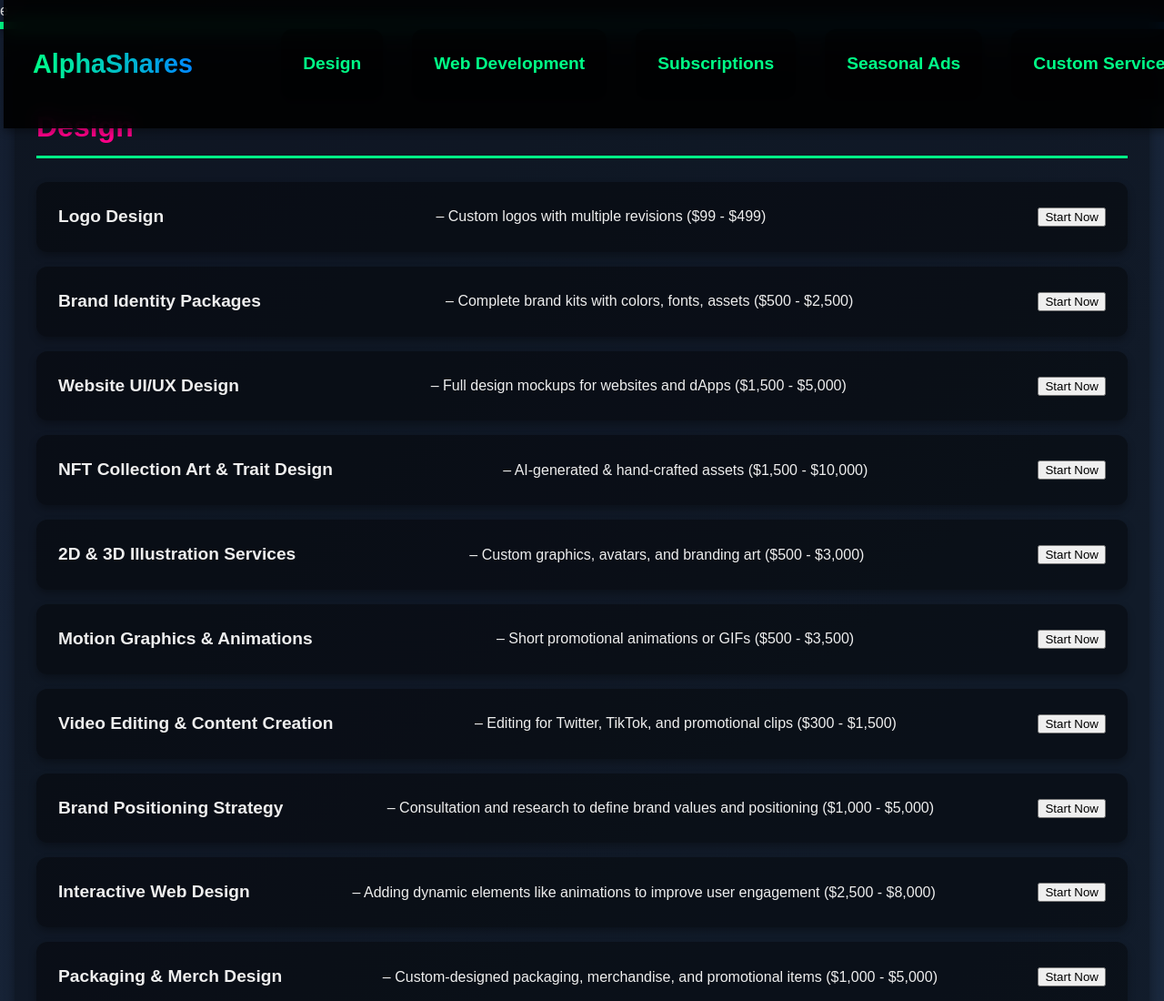
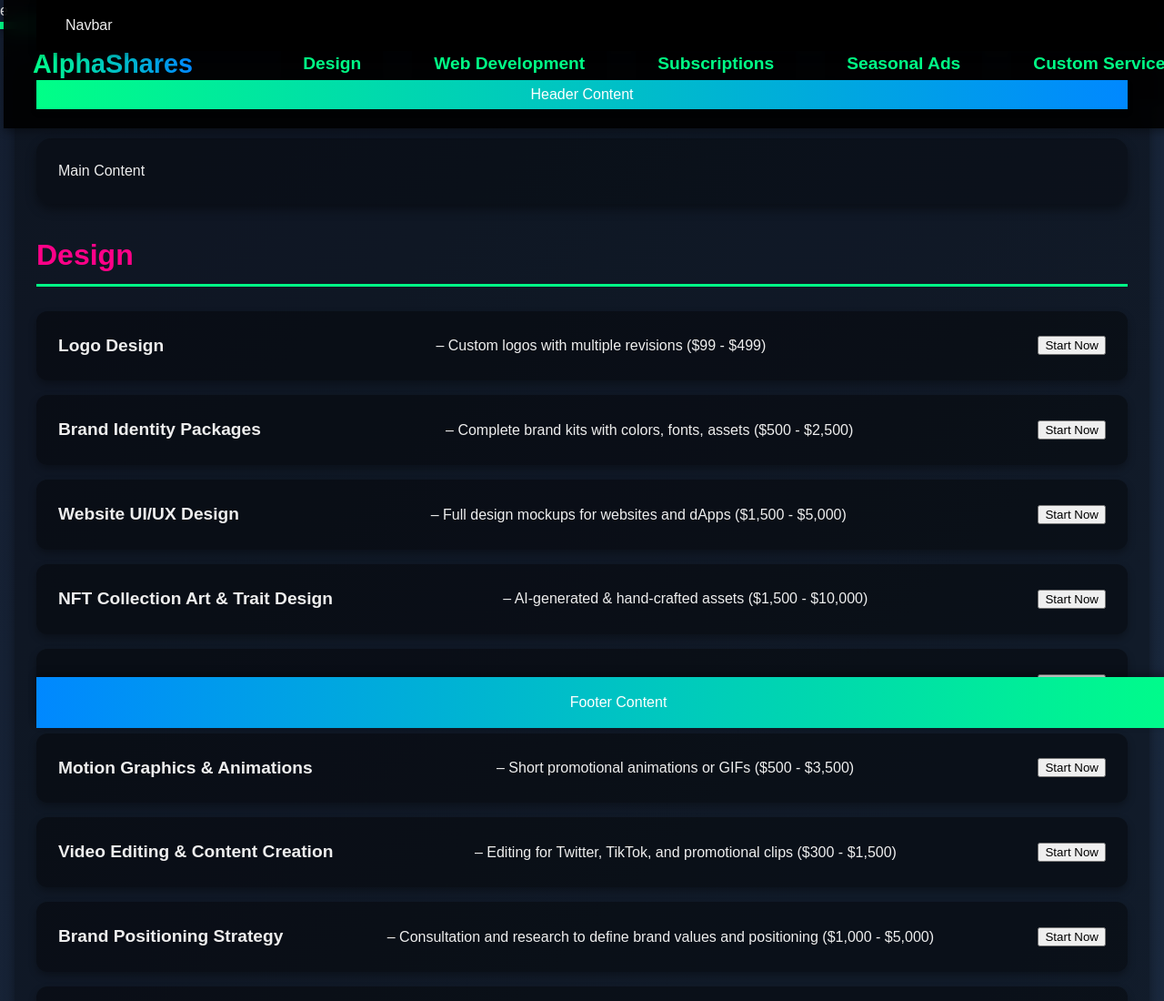
Before and after one commit to mike-oradini/alpha-shares-info, a plain HTML site: page public/index.html in a window 1280 px wide. Shown: the top 1100 px of the page at 91% size. Drawn offline with Linux system fonts and the light colour scheme; a script that the page names is missing.

Commit message:
Update index.html

```diff
--- a/public/index.html
+++ b/public/index.html
@@ -19,6 +19,14 @@
     </nav>
 </header>
 <main>
+    <body>
+    <div class="page-wrapper">
+        <header>Header Content</header>
+        <nav class="navbar">Navbar</nav>
+        <main>Main Content</main>
+        <footer class="footer">Footer Content</footer>
+    </div>
+    </body>
     <div>
     <section id="design">
         <h2>Design</h2>
```
